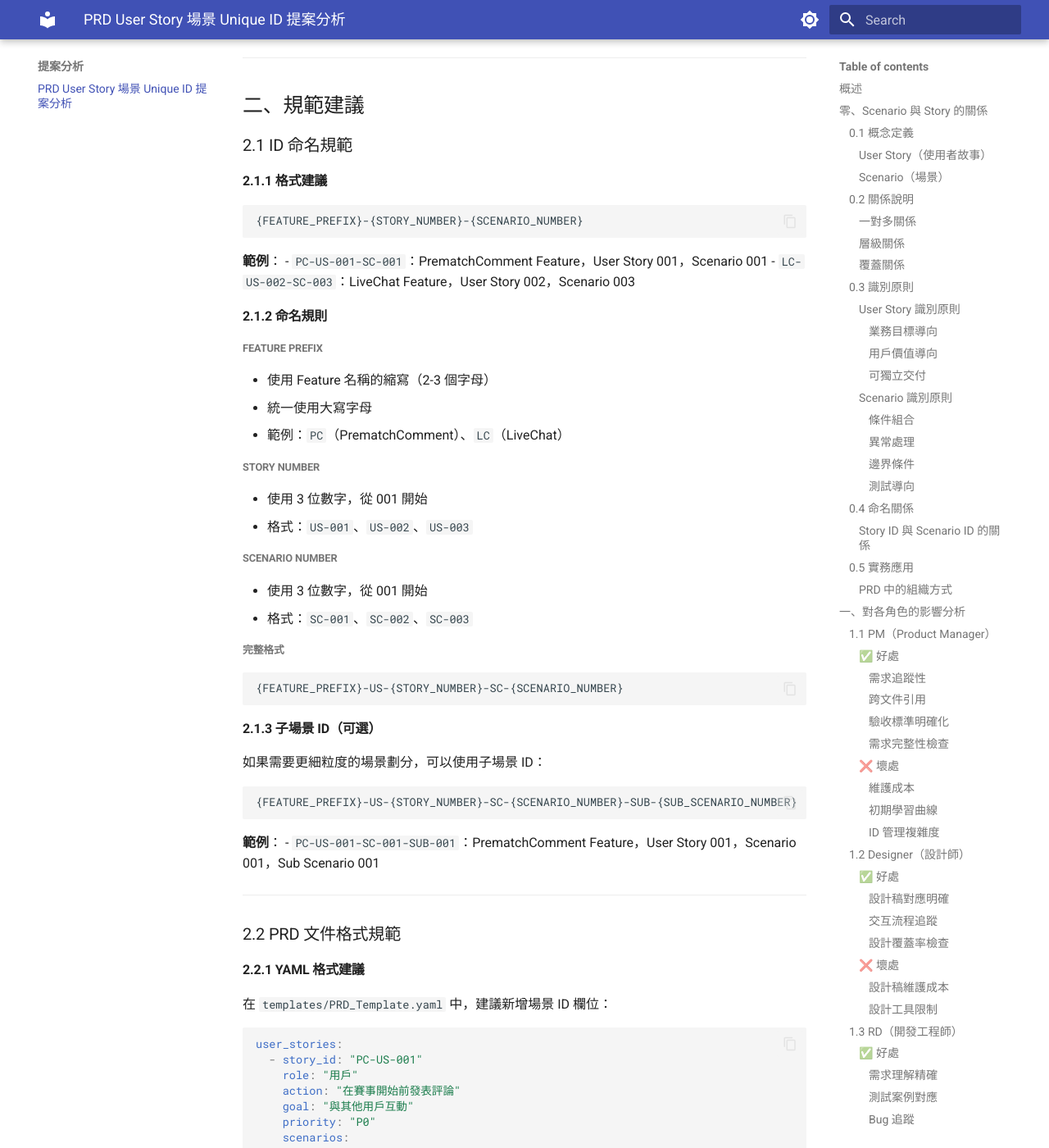
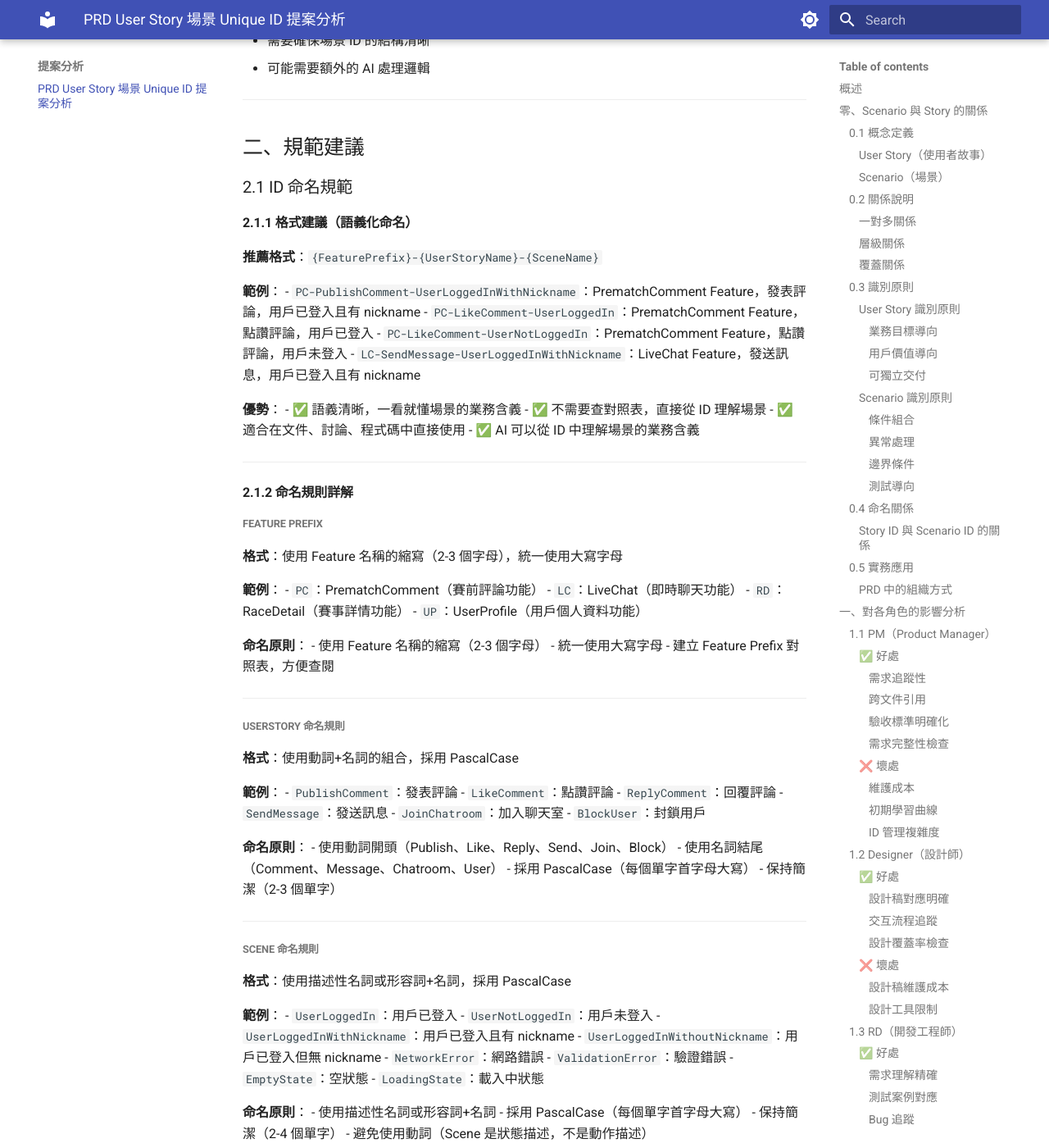
Before and after one commit to HsinChungHan/WhyWeNeedUniqueSceneID, an MkDocs documentation site: the page built from docs/SCENARIO_ID_PROPOSAL.md, in a window 1280 px wide and 1400 px high, scrolled down 10727 px. Shown: the whole window at 82% size. Built offline with MkDocs 1.6.1 and Material for MkDocs 9.7.7, drawn with Linux system fonts in a browser that asks for light colours; some of the changed text lies outside the part shown.

Commit message:
Update section 2.1: Change ID naming convention to semantic naming (FeaturePrefix-UserStoryName-SceneName)

````diff
--- a/docs/SCENARIO_ID_PROPOSAL.md
+++ b/docs/SCENARIO_ID_PROPOSAL.md
@@ -154,19 +154,20 @@ User Story: 在賽事開始前發表評論
 
 **格式**：
 ```
-Story ID: {FEATURE_PREFIX}-US-{NUMBER}
-Scenario ID: {STORY_ID}-SC-{NUMBER}
+Story ID: {FEATURE_PREFIX}-{UserStoryName}
+Scenario ID: {FEATURE_PREFIX}-{UserStoryName}-{SceneName}
 ```
 
 **範例**：
-- Story ID: `PC-US-001`（PrematchComment Feature，User Story 001）
-- Scenario ID: `PC-US-001-SC-001`（對應 Story 001，Scenario 001）
-- Scenario ID: `PC-US-001-SC-002`（對應 Story 001，Scenario 002）
+- Story ID: `PC-PublishComment`（PrematchComment Feature，發表評論）
+- Scenario ID: `PC-PublishComment-UserLoggedInWithNickname`（發表評論，用戶已登入且有 nickname）
+- Scenario ID: `PC-PublishComment-UserLoggedInWithoutNickname`（發表評論，用戶已登入但無 nickname）
 
 **優勢**：
 - Scenario ID 包含 Story ID，可以快速識別所屬的 User Story
 - 可以根據 Story ID 查詢所有相關的 Scenarios
 - 可以進行 Story 級別的覆蓋率檢查
+- 語義清晰，不需要查對照表就能理解場景含義
 
 ---
 
@@ -176,19 +177,19 @@ Scenario ID: {STORY_ID}-SC-{NUMBER}
 
 ```yaml
 user_stories:
-  - story_id: "PC-US-001"
+  - story_id: "PC-PublishComment"
     role: "用戶"
     action: "在賽事開始前發表評論"
     goal: "與其他用戶互動"
     priority: "P0"
     scenarios:
-      - scenario_id: "PC-US-001-SC-001"
+      - scenario_id: "PC-PublishComment-UserLoggedInWithNickname"
         name: "已登入且有 nickname 的用戶發表評論"
         description: "當用戶已登入且已有 nickname 時，可以直接發表評論"
         condition: "用戶已登入 && 用戶有 nickname"
         actions: [...]
         expected_result: [...]
-      - scenario_id: "PC-US-001-SC-002"
+      - scenario_id: "PC-PublishComment-UserLoggedInWithoutNickname"
         name: "已登入但無 nickname 的用戶發表評論"
         description: "當用戶已登入但沒有 nickname 時，需要先建立 nickname 再發表評論"
         condition: "用戶已登入 && 用戶無 nickname"
@@ -488,50 +489,149 @@ user_stories:
 
 ### 2.1 ID 命名規範
 
-#### 2.1.1 格式建議
+#### 2.1.1 格式建議（語義化命名）
 
-```
-{FEATURE_PREFIX}-{STORY_NUMBER}-{SCENARIO_NUMBER}
-```
+**推薦格式**：`{FeaturePrefix}-{UserStoryName}-{SceneName}`
 
 **範例**：
-- `PC-US-001-SC-001`：PrematchComment Feature，User Story 001，Scenario 001
-- `LC-US-002-SC-003`：LiveChat Feature，User Story 002，Scenario 003
+- `PC-PublishComment-UserLoggedInWithNickname`：PrematchComment Feature，發表評論，用戶已登入且有 nickname
+- `PC-LikeComment-UserLoggedIn`：PrematchComment Feature，點讚評論，用戶已登入
+- `PC-LikeComment-UserNotLoggedIn`：PrematchComment Feature，點讚評論，用戶未登入
+- `LC-SendMessage-UserLoggedInWithNickname`：LiveChat Feature，發送訊息，用戶已登入且有 nickname
 
-#### 2.1.2 命名規則
+**優勢**：
+- ✅ 語義清晰，一看就懂場景的業務含義
+- ✅ 不需要查對照表，直接從 ID 理解場景
+- ✅ 適合在文件、討論、程式碼中直接使用
+- ✅ AI 可以從 ID 中理解場景的業務含義
+
+---
+
+#### 2.1.2 命名規則詳解
 
 ##### Feature Prefix
 
+**格式**：使用 Feature 名稱的縮寫（2-3 個字母），統一使用大寫字母
+
+**範例**：
+- `PC`：PrematchComment（賽前評論功能）
+- `LC`：LiveChat（即時聊天功能）
+- `RD`：RaceDetail（賽事詳情功能）
+- `UP`：UserProfile（用戶個人資料功能）
+
+**命名原則**：
 - 使用 Feature 名稱的縮寫（2-3 個字母）
 - 統一使用大寫字母
-- 範例：`PC`（PrematchComment）、`LC`（LiveChat）
+- 建立 Feature Prefix 對照表，方便查閱
 
-##### Story Number
+---
 
-- 使用 3 位數字，從 001 開始
-- 格式：`US-001`、`US-002`、`US-003`
+##### UserStory 命名規則
 
-##### Scenario Number
+**格式**：使用動詞+名詞的組合，採用 PascalCase
 
-- 使用 3 位數字，從 001 開始
-- 格式：`SC-001`、`SC-002`、`SC-003`
+**範例**：
+- `PublishComment`：發表評論
+- `LikeComment`：點讚評論
+- `ReplyComment`：回覆評論
+- `SendMessage`：發送訊息
+- `JoinChatroom`：加入聊天室
+- `BlockUser`：封鎖用戶
+
+**命名原則**：
+- 使用動詞開頭（Publish、Like、Reply、Send、Join、Block）
+- 使用名詞結尾（Comment、Message、Chatroom、User）
+- 採用 PascalCase（每個單字首字母大寫）
+- 保持簡潔（2-3 個單字）
+
+---
+
+##### Scene 命名規則
+
+**格式**：使用描述性名詞或形容詞+名詞，採用 PascalCase
+
+**範例**：
+- `UserLoggedIn`：用戶已登入
+- `UserNotLoggedIn`：用戶未登入
+- `UserLoggedInWithNickname`：用戶已登入且有 nickname
+- `UserLoggedInWithoutNickname`：用戶已登入但無 nickname
+- `NetworkError`：網路錯誤
+- `ValidationError`：驗證錯誤
+- `EmptyState`：空狀態
+- `LoadingState`：載入中狀態
+
+**命名原則**：
+- 使用描述性名詞或形容詞+名詞
+- 採用 PascalCase（每個單字首字母大寫）
+- 保持簡潔（2-4 個單字）
+- 避免使用動詞（Scene 是狀態描述，不是動作描述）
+
+---
 
 ##### 完整格式
 
 ```
-{FEATURE_PREFIX}-US-{STORY_NUMBER}-SC-{SCENARIO_NUMBER}
+{FeaturePrefix}-{UserStoryName}-{SceneName}
 ```
 
-#### 2.1.3 子場景 ID（可選）
+**完整範例**：
+- `PC-PublishComment-UserLoggedInWithNickname`
+- `PC-PublishComment-UserLoggedInWithoutNickname`
+- `PC-PublishComment-UserNotLoggedIn`
+- `PC-LikeComment-UserLoggedIn`
+- `PC-LikeComment-UserNotLoggedIn`
+- `LC-SendMessage-UserLoggedInWithNickname`
+- `LC-SendMessage-UserNotLoggedIn`
 
-如果需要更細粒度的場景劃分，可以使用子場景 ID：
+---
 
-```
-{FEATURE_PREFIX}-US-{STORY_NUMBER}-SC-{SCENARIO_NUMBER}-SUB-{SUB_SCENARIO_NUMBER}
-```
+#### 2.1.3 命名規範檢查清單
 
-**範例**：
-- `PC-US-001-SC-001-SUB-001`：PrematchComment Feature，User Story 001，Scenario 001，Sub Scenario 001
+##### Feature Prefix 檢查
+
+- [ ] Feature Prefix 使用 2-3 個大寫字母
+- [ ] Feature Prefix 在對照表中已定義
+- [ ] Feature Prefix 與 Feature 全名對應關係明確
+
+##### UserStory 命名檢查
+
+- [ ] UserStory 使用動詞+名詞組合
+- [ ] UserStory 採用 PascalCase
+- [ ] UserStory 保持簡潔（2-3 個單字）
+- [ ] UserStory 語義清晰，一看就懂
+
+##### Scene 命名檢查
+
+- [ ] Scene 使用描述性名詞或形容詞+名詞
+- [ ] Scene 採用 PascalCase
+- [ ] Scene 保持簡潔（2-4 個單字）
+- [ ] Scene 避免使用動詞
+- [ ] Scene 語義清晰，一看就懂
+
+##### 完整 ID 檢查
+
+- [ ] 完整 ID 格式為 `{FeaturePrefix}-{UserStoryName}-{SceneName}`
+- [ ] 完整 ID 語義清晰，不需要查對照表就能理解
+- [ ] 完整 ID 長度適中（25-40 字元）
+
+---
+
+#### 2.1.4 與舊格式的對應關係（遷移參考）
+
+如果需要從舊格式遷移到新格式，可以參考以下對應關係：
+
+| 舊格式 | 新格式（語義化） | 說明 |
+|--------|----------------|------|
+| `PC-US-001-SC-001` | `PC-PublishComment-UserLoggedInWithNickname` | 發表評論，已登入且有 nickname |
+| `PC-US-001-SC-002` | `PC-PublishComment-UserLoggedInWithoutNickname` | 發表評論，已登入但無 nickname |
+| `PC-US-001-SC-003` | `PC-PublishComment-UserNotLoggedIn` | 發表評論，未登入 |
+| `PC-US-002-SC-001` | `PC-LikeComment-UserLoggedIn` | 點讚評論，已登入 |
+| `PC-US-002-SC-002` | `PC-LikeComment-UserNotLoggedIn` | 點讚評論，未登入 |
+
+**遷移建議**：
+- 建立舊格式與新格式的對照表
+- 逐步遷移，先在新 Feature 使用新格式
+- 保留舊格式的歷史記錄，方便追溯
 
 ---
 
@@ -543,13 +643,13 @@ user_stories:
 
 ```yaml
 user_stories:
-  - story_id: "PC-US-001"
+  - story_id: "PC-PublishComment"
     role: "用戶"
     action: "在賽事開始前發表評論"
     goal: "與其他用戶互動"
     priority: "P0"
     scenarios:
-      - scenario_id: "PC-US-001-SC-001"
+      - scenario_id: "PC-PublishComment-UserLoggedInWithNickname"
         name: "已登入且有 nickname 的用戶發表評論"
         description: "當用戶已登入且已有 nickname 時，可以直接發表評論"
         acceptance_criteria:
@@ -557,7 +657,7 @@ user_stories:
           - "評論出現在列表最上方"
         test_cases:
           - "已登入且有 nickname 的用戶可以發表評論"
-      - scenario_id: "PC-US-001-SC-002"
+      - scenario_id: "PC-PublishComment-UserLoggedInWithoutNickname"
         name: "已登入但無 nickname 的用戶發表評論"
         description: "當用戶已登入但沒有 nickname 時，需要先建立 nickname 再發表評論"
         acceptance_criteria:
@@ -565,7 +665,7 @@ user_stories:
           - "用戶建立 nickname 後可以發表評論"
         test_cases:
           - "已登入但無 nickname 的用戶會先建立 nickname 再發表評論"
-      - scenario_id: "PC-US-001-SC-003"
+      - scenario_id: "PC-PublishComment-UserNotLoggedIn"
         name: "未登入用戶發表評論"
         description: "當用戶未登入時，需要先登入再發表評論"
         acceptance_criteria:
@@ -580,18 +680,18 @@ user_stories:
 如果使用 Markdown 格式，建議使用標題層級和 ID 標註：
 
 ```markdown
-## User Story 001: 在賽事開始前發表評論
+## User Story: 在賽事開始前發表評論
 
-**Story ID**: `PC-US-001`
+**Story ID**: `PC-PublishComment`
 
 **角色**: 用戶
 **行為**: 在賽事開始前發表評論
 **目標**: 與其他用戶互動
 **優先級**: P0
 
-### Scenario 001: 已登入且有 nickname 的用戶發表評論
+### Scenario: 已登入且有 nickname 的用戶發表評論
 
-**Scenario ID**: `PC-US-001-SC-001`
+**Scenario ID**: `PC-PublishComment-UserLoggedInWithNickname`
 
 **描述**: 當用戶已登入且已有 nickname 時，可以直接發表評論
 
@@ -830,10 +930,10 @@ features:
         flow_type: Sub
         flow_name: 用戶點擊 Like（含登入檢查）
         scenario_ids:  # 新增場景 ID 對應
-          - PC-US-002-SC-001  # 使用者已登入
-          - PC-US-002-SC-002  # 使用者未登入
+          - PC-LikeComment-UserLoggedIn  # 使用者已登入
+          - PC-LikeComment-UserNotLoggedIn  # 使用者未登入
         scenarios:
-          - scenario_id: PC-US-002-SC-001  # 新增場景 ID
+          - scenario_id: PC-LikeComment-UserLoggedIn  # 新增場景 ID
             name: 使用者已登入
             description: 當用戶已登入時的行為
             ...
@@ -856,9 +956,9 @@ features:
 ```markdown
 ## Test Scenarios
 
-### Scenario: PC-US-002-SC-001 - 使用者已登入
+### Scenario: PC-LikeComment-UserLoggedIn - 使用者已登入
 
-**對應 PRD 場景**: PC-US-002-SC-001
+**對應 PRD 場景**: PC-LikeComment-UserLoggedIn
 **對應 Flow**: PC-SUB-004
 **描述**: 當用戶已登入時的行為
 
@@ -901,8 +1001,8 @@ features:
 **優先級**: P0
 **所屬 Feature**: PrematchComment
 **相關場景**:
-- PC-US-002-SC-001 (使用者已登入)
-- PC-US-002-SC-002 (使用者未登入)
+- PC-LikeComment-UserLoggedIn (使用者已登入)
+- PC-LikeComment-UserNotLoggedIn (使用者未登入)
 
 **描述**:
 實作 ToggleLikeUseCase，支援用戶點擊 Like 按鈕的功能。
@@ -913,8 +1013,8 @@ features:
 - [ ] 實作 Like 狀態同步邏輯
 
 **驗收條件**:
-- [ ] 場景 PC-US-002-SC-001 通過測試
-- [ ] 場景 PC-US-002-SC-002 通過測試
+- [ ] 場景 PC-LikeComment-UserLoggedIn 通過測試
+- [ ] 場景 PC-LikeComment-UserNotLoggedIn 通過測試
 ```
 
 ---
@@ -1317,28 +1417,29 @@ features:
 
 ## 附錄
 
-### A. 場景 ID 命名範例
+### A. 場景 ID 命名範例（語義化）
 
 ```
-PC-US-001-SC-001: PrematchComment Feature, User Story 001, Scenario 001
-PC-US-001-SC-002: PrematchComment Feature, User Story 001, Scenario 002
-PC-US-002-SC-001: PrematchComment Feature, User Story 002, Scenario 001
-LC-US-001-SC-001: LiveChat Feature, User Story 001, Scenario 001
+PC-PublishComment-UserLoggedInWithNickname: PrematchComment Feature, 發表評論, 用戶已登入且有 nickname
+PC-PublishComment-UserLoggedInWithoutNickname: PrematchComment Feature, 發表評論, 用戶已登入但無 nickname
+PC-LikeComment-UserLoggedIn: PrematchComment Feature, 點讚評論, 用戶已登入
+PC-LikeComment-UserNotLoggedIn: PrematchComment Feature, 點讚評論, 用戶未登入
+LC-SendMessage-UserLoggedInWithNickname: LiveChat Feature, 發送訊息, 用戶已登入且有 nickname
 ```
 
 ---
 
-### B. PRD 範例（含場景 ID）
+### B. PRD 範例（含場景 ID，語義化命名）
 
 ```yaml
 user_stories:
-  - story_id: "PC-US-001"
+  - story_id: "PC-PublishComment"
     role: "用戶"
     action: "在賽事開始前發表評論"
     goal: "與其他用戶互動"
     priority: "P0"
     scenarios:
-      - scenario_id: "PC-US-001-SC-001"
+      - scenario_id: "PC-PublishComment-UserLoggedInWithNickname"
         name: "已登入且有 nickname 的用戶發表評論"
         description: "當用戶已登入且已有 nickname 時，可以直接發表評論"
         acceptance_criteria:
@@ -1350,7 +1451,7 @@ user_stories:
 
 ---
 
-### C. flow_spec.yaml 範例（含場景 ID）
+### C. flow_spec.yaml 範例（含場景 ID，語義化命名）
 
 ```yaml
 features:
@@ -1360,10 +1461,10 @@ features:
         flow_type: Sub
         flow_name: 用戶點擊 Like（含登入檢查）
         scenario_ids:
-          - PC-US-002-SC-001
-          - PC-US-002-SC-002
+          - PC-LikeComment-UserLoggedIn
+          - PC-LikeComment-UserNotLoggedIn
         scenarios:
-          - scenario_id: PC-US-002-SC-001
+          - scenario_id: PC-LikeComment-UserLoggedIn
             name: 使用者已登入
             description: 當用戶已登入時的行為
             ...
@@ -1371,14 +1472,14 @@ features:
 
 ---
 
-### D. TDD Test Scenarios 範例（含場景 ID）
+### D. TDD Test Scenarios 範例（含場景 ID，語義化命名）
 
 ```markdown
 ## Test Scenarios
 
-### Scenario: PC-US-002-SC-001 - 使用者已登入
+### Scenario: PC-LikeComment-UserLoggedIn - 使用者已登入
 
-**對應 PRD 場景**: PC-US-002-SC-001
+**對應 PRD 場景**: PC-LikeComment-UserLoggedIn
 **對應 Flow**: PC-SUB-004
 **描述**: 當用戶已登入時的行為
 
````
